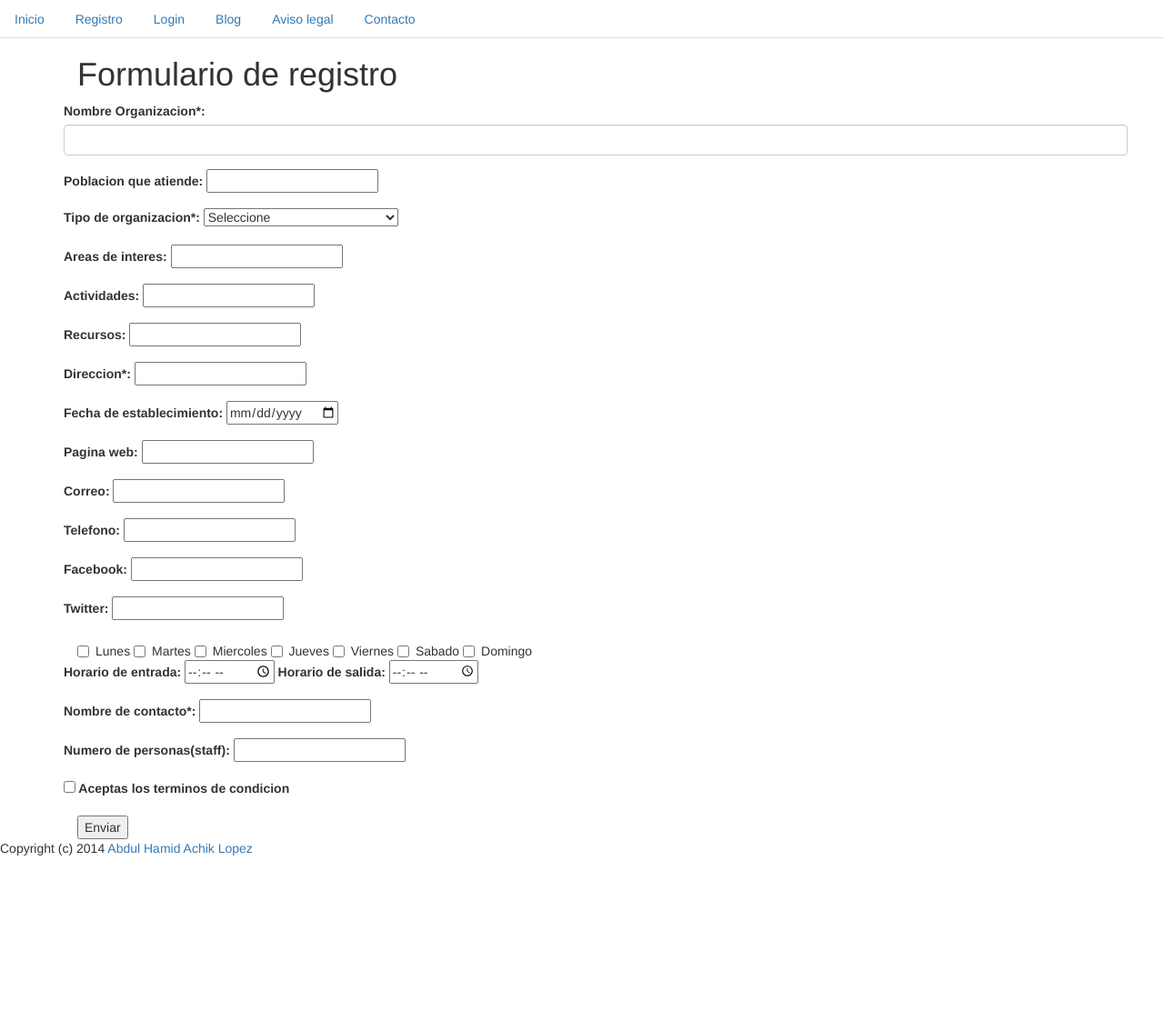
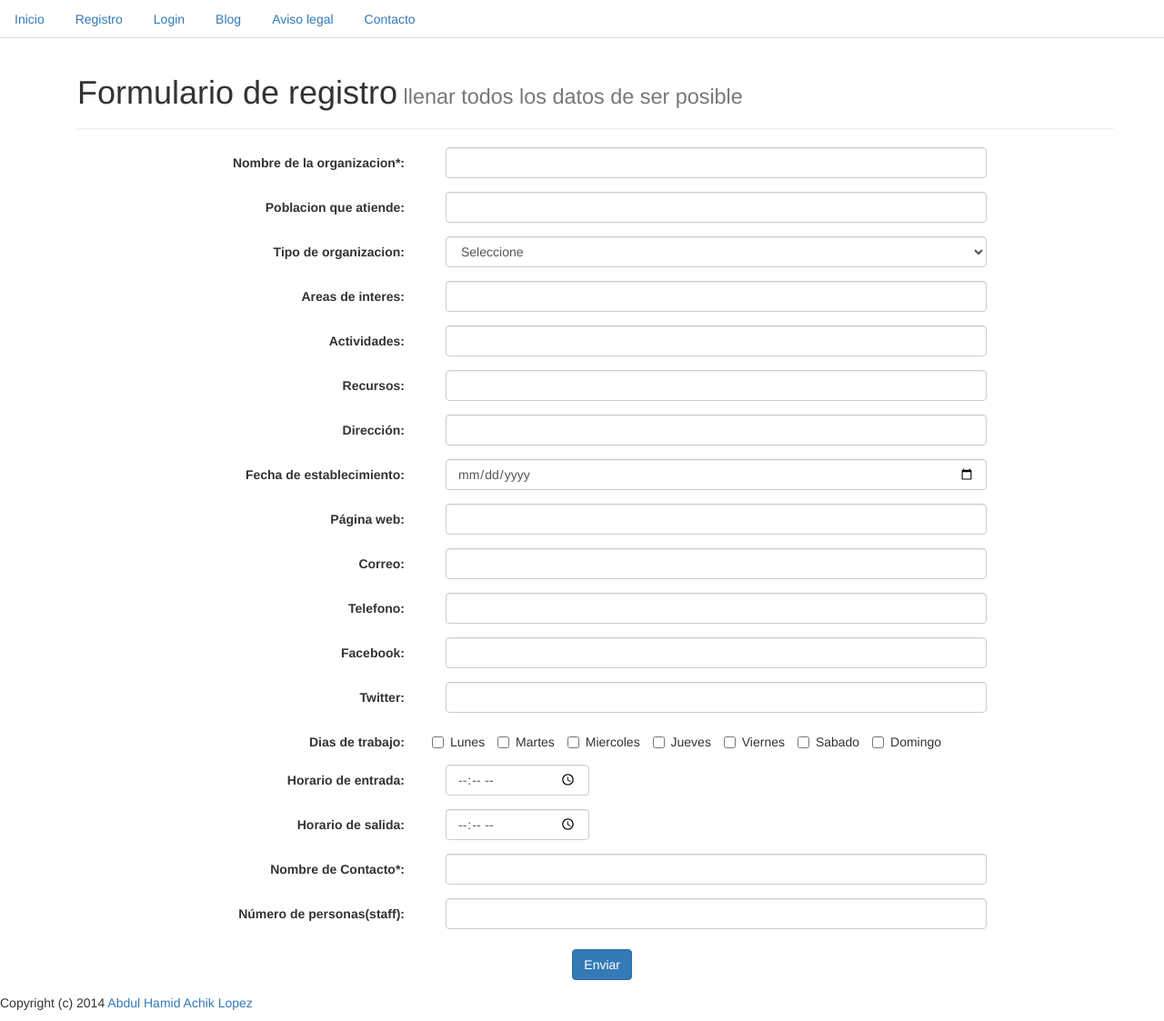
Before and after one commit to aachik/Proyecto_OSC, a Django app: page /form/ in a window 1280 px wide. Shown: the whole page at 91% size. Before the commit the page ends 941 px from the top, so only its background shows below. Run offline with Django 3.2, Linux system fonts and the light colour scheme; parts of the project's set-up code (start-up, migrations or seed data) failed here and were passed over; some libraries are stand-ins or nearby versions.

Commit message:
Arregle el formulario pero solo visualmente, aun no jala

```diff
--- a/app/templates/form.html
+++ b/app/templates/form.html
@@ -3,21 +3,36 @@
 {% block contenido %}
     <div class="container">
 
-        <div class="header">
-            <h1>Formulario de registro</h1>
+        <div class="page-header">
+            <h1>Formulario de registro<small> llenar todos los datos de ser posible</small></h1>
         </div>
         <form class="form-horizontal" role="form">
+
             <div class="form-group">
-                <label  > Nombre Organizacion*: </label>
-                <input class="form-control" type="text" id="nombre" name="nombre" required/>
+                <label for="nombre de la organizacion" class="col-sm-4 control-label"> Nombre de la
+                    organizacion*: </label>
+
+                <div class="col-sm-8">
+                    <div class="col-xs-10">
+                        <input type="text" class="form-control" id="nombre" name="nombre" required/>
+                    </div>
+                </div>
             </div>
             <div class="form-group">
-                <label>Poblacion que atiende: </label>
-                <input type="text" id="poblacion" name="poblacion" required/>
+                <label class="col-sm-4 control-label">Poblacion que atiende: </label>
+
+                <div class="col-sm-8">
+                    <div class="col-xs-10">
+                        <input type="text" id="poblacion" class="form-control" name="poblacion" required/>
+                    </div>
+                </div>
             </div>
             <div class="form-group">
-                <label>Tipo de organizacion*:</label>
-                <select id="tipo" name="tipo" required>
+                <label class="col-sm-4 control-label">Tipo de organizacion: </label>
+
+                <div class="col-sm-8">
+                    <div class="col-xs-10">
+                        <select class="form-control" id="tipo" name="tipo" required>
                             <option value="">Seleccione</option>
                             <option>Medio ambiente</option>
                             <option>Educacion</option>
@@ -43,117 +58,195 @@
                             <option>Centros religiosos</option>
                         </select>
                     </div>
-            <div class="form-group">
-                <label>Areas de interes:</label>
-                <input type="text" id="areainteres" name="areainteres" required/>
+                </div>
             </div>
             <div class="form-group">
-                <label>Actividades:</label>
+                <label class="col-sm-4 control-label">Areas de interes: </label>
 
-                <input type="text" id="actividades" name="actividades" required/>
+                <div class="col-sm-8">
+                    <div class="col-xs-10">
+                        <input type="text" id="areainteres" class="form-control" name="areainteres" required/>
+                    </div>
+                </div>
             </div>
             <div class="form-group">
-                <label>Recursos:</label>
+                <label class="col-sm-4 control-label">Actividades: </label>
 
-                <input type="text" id="recursos" name="recursos"/>
+                <div class="col-sm-8">
+                    <div class="col-xs-10">
+                        <input type="text" id="actividades" class="form-control" name="actividades" required/>
+                    </div>
+                </div>
             </div>
             <div class="form-group">
-                <label>Direccion*:</label>
-                <input type="text" id="direccion" name="direccion" required/>
+                <label class="col-sm-4 control-label">Recursos: </label>
 
+                <div class="col-sm-8">
+                    <div class="col-xs-10">
+                        <input type="text" id="recursos" class="form-control" name="recursos" required/>
                     </div>
-            <div class="form-group">
-                <label>Fecha de establecimiento:</label>
-                <input type="date" id="fecha" name="fecha"/>
+                </div>
             </div>
 
             <div class="form-group">
-                <label>Pagina web:</label>
-                <input type="text" id="web" name="web"/>
+                <label class="col-sm-4 control-label">Dirección: </label>
 
+                <div class="col-sm-8">
+                    <div class="col-xs-10">
+                        <input type="text" id="direccion" class="form-control" name="direccion" required/>
                     </div>
-            <div class="form-group">
-                <label>Correo:</label>
-                <input type="text" id="correo" name="correo"/>
+                </div>
             </div>
 
             <div class="form-group">
-                <label>Telefono:</label>
-                <input type="tel" id="tel" name="tel"/>
+                <label class="col-sm-4 control-label">Fecha de establecimiento: </label>
+
+                <div class="col-sm-8">
+                    <div class="col-xs-10">
+                        <input type="date" id="fecha" class="form-control" name="fecha"/>
+                    </div>
+                </div>
+            </div>
+
+
+            <div class="form-group">
+                <label class="col-sm-4 control-label">Página web: </label>
+
+                <div class="col-sm-8">
+                    <div class="col-xs-10">
+                        <input type="text" id="web" class="form-control" name="web" required/>
+                    </div>
+                </div>
             </div>
 
             <div class="form-group">
-                <label>Facebook:</label>
-                <input type="text" id="facebook" name="facebook"/>
+                <label class="col-sm-4 control-label">Correo: </label>
+
+                <div class="col-sm-8">
+                    <div class="col-xs-10">
+                        <input type="email" id="correo" class="form-control" name="correo" required/>
+                    </div>
+                </div>
+            </div>
+
+            <div class="form-group">
+                <label class="col-sm-4 control-label">Telefono: </label>
+
+                <div class="col-sm-8">
+                    <div class="col-xs-10">
+                        <input type="tel" id="tel" class="form-control" name="tel" required/>
+                    </div>
+                </div>
+            </div>
+            <div class="form-group">
+                <label class="col-sm-4 control-label">Facebook: </label>
+
+                <div class="col-sm-8">
+                    <div class="col-xs-10">
+                        <input type="text" id="facebook" class="form-control" name="facebook" required/>
+                    </div>
+                </div>
+            </div>
+
+            <div class="form-group">
+                <label class="col-sm-4 control-label">
+                    Twitter: </label>
+
+                <div class="col-sm-8">
+                    <div class="col-xs-10">
+                        <input type="text" id="twitter" class="form-control" name="twitter" required/>
+                    </div>
+                </div>
+            </div>
+            <div class="form-group">
+                <label class="col-sm-4 control-label">Dias de trabajo: </label>
+
+                <div class="col-sm-8">
+                    <div class="checkbox-inline">
+
+                        <input type="checkbox" value="Si"/>
+                        Lunes
+                    </div>
+
+                    <div class="checkbox-inline">
+                        <input type="checkbox" value="Si"/>
+                        Martes
+                    </div>
+
+                    <div class="checkbox-inline">
+                        <input type="checkbox" value="Si"/>
+                        Miercoles
+                    </div>
+                    <div class="checkbox-inline">
+                        <input type="checkbox" value="Si"/>
+                        Jueves
+                    </div>
+
+
+                    <div class="checkbox-inline">
+                        <input type="checkbox" value="Si"/>
+                        Viernes
+                    </div>
+
+                    <div class="checkbox-inline">
+                        <input type="checkbox" value="Si"/>
+                        Sabado
+                    </div>
+
+                    <div class="checkbox-inline">
+                        <input type="checkbox" value="Si"/>
+                        Domingo
 
                     </div>
-            <div class="form-group">
-                <label>Twitter:</label>
-                <input type="text" id="twitter" name="twitter"/>
+                </div>
             </div>
 
-            <div class="checkbox">
-                <label>
-                    <input type="checkbox" value="Si"/>
-                    Lunes
-                </label>
 
-                <label>
-                    <input type="checkbox" value="Si"/>
-                    Martes
-                </label>
+             <div class="form-group">
+                <label class="col-sm-4 control-label">
+                    Horario de entrada: </label>
 
+                <div class="col-sm-8">
+                    <div class="col-xs-3">
+                        <input type="time" id="horaIni" class="form-control" name="HoraIni" required/>
 
-                <label>
-                    <input type="checkbox" value="Si"/>
-                    Miercoles
-                </label>
-
-                <label>
-                    <input type="checkbox" value="Si"/>
-                    Jueves
-                </label>
-
-
-                <label>
-                    <input type="checkbox" value="Si"/>
-                    Viernes
-                </label>
-
-                <label>
-                    <input type="checkbox" value="Si"/>
-                    Sabado
-                </label>
-
-                <label>
-                    <input type="checkbox" value="Si"/>
-                    Domingo
-                </label>
+               </div></div>
             </div>
                  <div class="form-group">
-                <label>Horario de entrada: </label>
-                <input type="time" name="horarioEntrada">
+                <label class="col-sm-4 control-label">
+                    Horario de salida: </label>
 
-                <label>Horario de salida:</label>
-                <input type="time" name="horarioSalida">
+                <div class="col-sm-8">
+                    <div class="col-xs-3">
+<input type="time" id="horaSal"name="horaSal" class="form-control" required></div>
+
+               </div>
+               </div>
+
+<div class="form-group">
+                <label class="col-sm-4 control-label">
+                    Nombre de Contacto*: </label>
+
+                <div class="col-sm-8">
+                    <div class="col-xs-10">
+                        <input type="text" id="contacto" class="form-control" name="contacto" required/>
+                    </div>
+                </div>
             </div>
             <div class="form-group">
-                <label>Nombre de contacto*:</label>
-                <input type="text" id="nombreContacto" name="nombreContacto"/>
+                <label class="col-sm-4 control-label">
+                    Número de personas(staff): </label>
 
+                <div class="col-sm-8">
+                    <div class="col-xs-10">
+                        <input type="text" id="staff" class="form-control" name="staff" required/>
                     </div>
-            <div class="form-group">
-                <label>Numero de personas(staff):</label>
-                <input type="text" id="numeroStaff" name="numeroStaff"/>
                 </div>
-            <div class="form-group">
-                <label>
-                    <input type="checkbox" value="SI"/>
-                    Aceptas los terminos de condicion
-                </label>
-            </div>
-            <button type="submit">Enviar</button>
-
+            </div><div class="form-group">
+                <div class="col-sm-8 control-label">
+                    <div class="col-xs-10">
+            <button type="submit" class="btn btn-primary">Enviar</button>
+</div></div></div>
         </form>
     </div>
 
```
Lines whose indentation alone changed are shown as unchanged.
